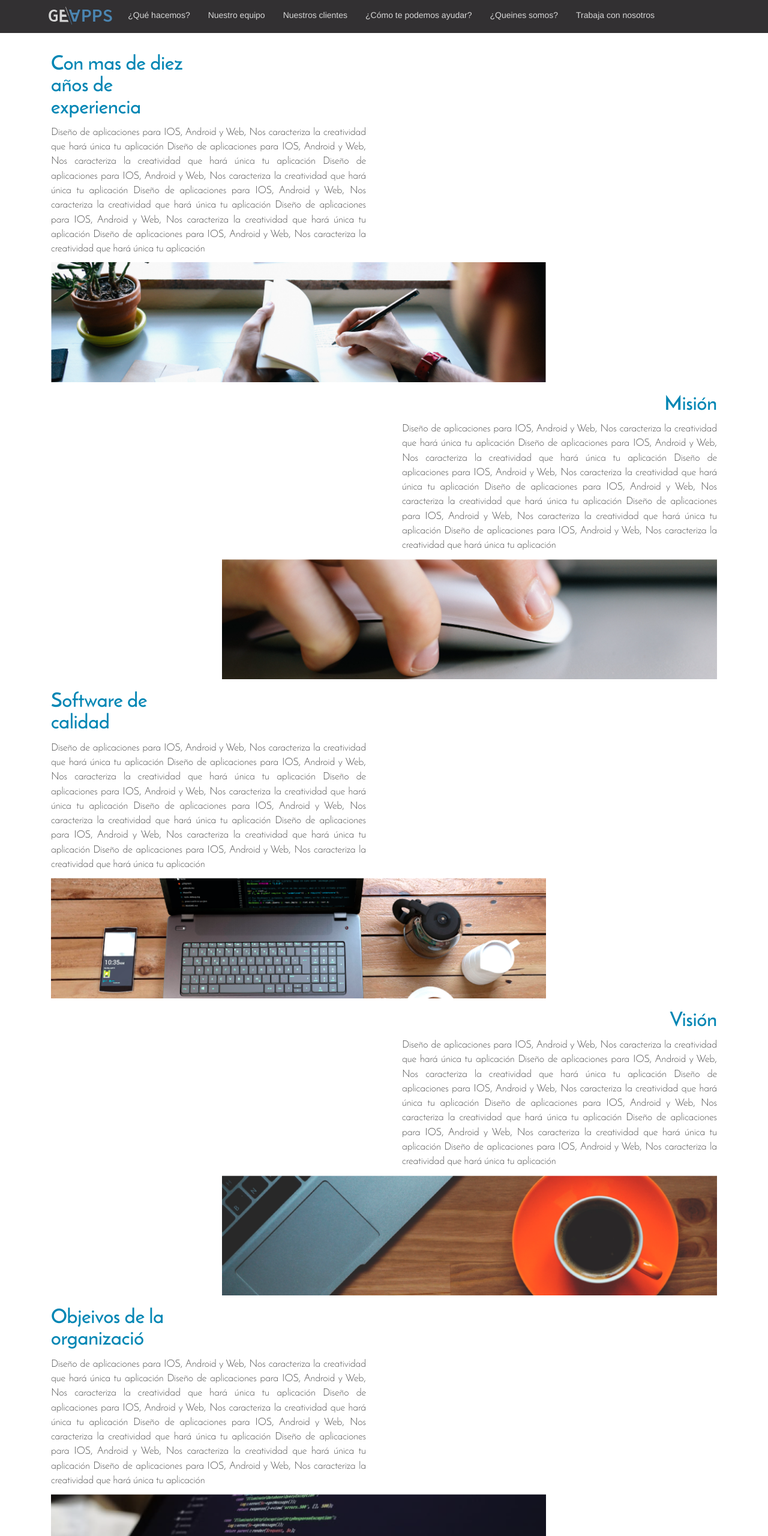
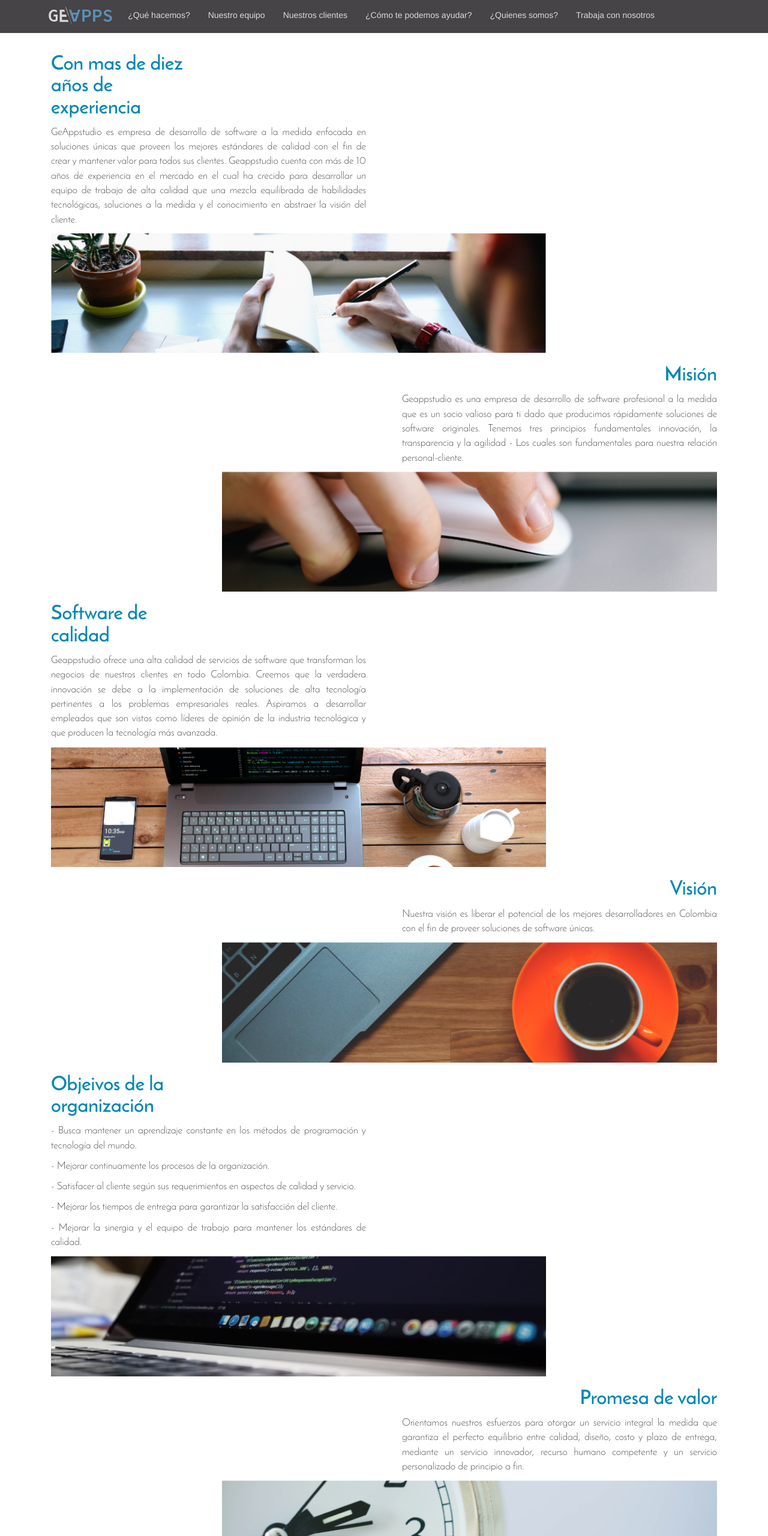
Before and after one commit to camiloleal/geappstudio, a plain HTML site: page about_us.html in a window 1280 px wide. Shown: the top 2560 px of the page at 60% size. Drawn offline with Linux system fonts and the light colour scheme.

Commit message:
change design and add texts

```diff
--- a/about_us.html
+++ b/about_us.html
@@ -50,7 +50,7 @@
                           <a class="page-scroll nav-titles" href="index.html#how-to-help">¿Cómo te podemos ayudar?</a>
                       </li>
                       <li>
-                          <a class="page-scroll nav-titles" href="#page-top">¿Queines somos?</a>
+                          <a class="page-scroll nav-titles" href="#page-top">¿Quienes somos?</a>
                       </li>
                       <li>
                           <a class="page-scroll nav-titles" href="work_with_us.html">Trabaja con nosotros</a>
@@ -71,12 +71,11 @@
               <div class="row">
                   <div class="col-md-6">
                       <p>
-                      Diseño de aplicaciones para IOS, Android y Web, Nos caracteriza la creatividad que hará única tu aplicación
-                      Diseño de aplicaciones para IOS, Android y Web, Nos caracteriza la creatividad que hará única tu aplicación
-                      Diseño de aplicaciones para IOS, Android y Web, Nos caracteriza la creatividad que hará única tu aplicación
-                      Diseño de aplicaciones para IOS, Android y Web, Nos caracteriza la creatividad que hará única tu aplicación
-                      Diseño de aplicaciones para IOS, Android y Web, Nos caracteriza la creatividad que hará única tu aplicación
-                      Diseño de aplicaciones para IOS, Android y Web, Nos caracteriza la creatividad que hará única tu aplicación
+                      GeAppstudio es empresa de desarrollo de software a la medida enfocada en soluciones únicas que proveen
+                      los mejores estándares de calidad con el fin de crear y mantener valor para todos sus clientes.
+                      Geappstudio cuenta con más de 10  años de experiencia en el mercado en el cual ha crecido para desarrollar
+                      un equipo de trabajo de alta calidad que una mezcla equilibrada de habilidades tecnológicas, soluciones a la medida
+                      y el conocimiento en abstraer la visión del cliente.
                       </p>
                   </div>
               </div>
@@ -92,12 +91,9 @@
               <div class="row">
                   <div class="col-md-6 col-md-offset-6">
                       <p>
-                      Diseño de aplicaciones para IOS, Android y Web, Nos caracteriza la creatividad que hará única tu aplicación
-                      Diseño de aplicaciones para IOS, Android y Web, Nos caracteriza la creatividad que hará única tu aplicación
-                      Diseño de aplicaciones para IOS, Android y Web, Nos caracteriza la creatividad que hará única tu aplicación
-                      Diseño de aplicaciones para IOS, Android y Web, Nos caracteriza la creatividad que hará única tu aplicación
-                      Diseño de aplicaciones para IOS, Android y Web, Nos caracteriza la creatividad que hará única tu aplicación
-                      Diseño de aplicaciones para IOS, Android y Web, Nos caracteriza la creatividad que hará única tu aplicación
+                      Geappstudio es una empresa de desarrollo de software profesional a la medida que es un socio valioso para ti
+                      dado que producimos rápidamente soluciones de software originales. Tenemos tres principios fundamentales innovación,
+                      la transparencia y la agilidad - Los cuales son fundamentales para nuestra relación personal-cliente.
                       </p>
                   </div>
               </div>
@@ -111,12 +107,10 @@
               <div class="row">
                   <div class="col-md-6">
                       <p>
-                      Diseño de aplicaciones para IOS, Android y Web, Nos caracteriza la creatividad que hará única tu aplicación
-                      Diseño de aplicaciones para IOS, Android y Web, Nos caracteriza la creatividad que hará única tu aplicación
-                      Diseño de aplicaciones para IOS, Android y Web, Nos caracteriza la creatividad que hará única tu aplicación
-                      Diseño de aplicaciones para IOS, Android y Web, Nos caracteriza la creatividad que hará única tu aplicación
-                      Diseño de aplicaciones para IOS, Android y Web, Nos caracteriza la creatividad que hará única tu aplicación
-                      Diseño de aplicaciones para IOS, Android y Web, Nos caracteriza la creatividad que hará única tu aplicación
+                      Geappstudio ofrece una alta calidad de servicios de software que transforman los negocios de nuestros clientes
+                      en todo Colombia. Creemos que la verdadera innovación se debe a la implementación de soluciones de alta tecnología
+                      pertinentes a los problemas empresariales reales. Aspiramos a desarrollar empleados que son vistos como líderes de opinión
+                      de la industria tecnológica y que producen la tecnología más avanzada.
                       </p>
                   </div>
               </div>
@@ -132,12 +126,8 @@
               <div class="row">
                   <div class="col-md-6 col-md-offset-6">
                       <p>
-                      Diseño de aplicaciones para IOS, Android y Web, Nos caracteriza la creatividad que hará única tu aplicación
-                      Diseño de aplicaciones para IOS, Android y Web, Nos caracteriza la creatividad que hará única tu aplicación
-                      Diseño de aplicaciones para IOS, Android y Web, Nos caracteriza la creatividad que hará única tu aplicación
-                      Diseño de aplicaciones para IOS, Android y Web, Nos caracteriza la creatividad que hará única tu aplicación
-                      Diseño de aplicaciones para IOS, Android y Web, Nos caracteriza la creatividad que hará única tu aplicación
-                      Diseño de aplicaciones para IOS, Android y Web, Nos caracteriza la creatividad que hará única tu aplicación
+                      Nuestra visión es liberar el potencial  de los mejores desarrolladores en Colombia con el fin de proveer
+                      soluciones de software únicas.
                       </p>
                   </div>
               </div>
@@ -145,19 +135,16 @@
                   <img src="img/vision.png"></img>
               </div>
               <div class="col-md-3">
-                  <h3>Objeivos de la organizació</h3>
+                  <h3>Objeivos de la organización</h3>
               </div>
               <div class="row"></div>
               <div class="row">
                   <div class="col-md-6">
-                      <p>
-                      Diseño de aplicaciones para IOS, Android y Web, Nos caracteriza la creatividad que hará única tu aplicación
-                      Diseño de aplicaciones para IOS, Android y Web, Nos caracteriza la creatividad que hará única tu aplicación
-                      Diseño de aplicaciones para IOS, Android y Web, Nos caracteriza la creatividad que hará única tu aplicación
-                      Diseño de aplicaciones para IOS, Android y Web, Nos caracteriza la creatividad que hará única tu aplicación
-                      Diseño de aplicaciones para IOS, Android y Web, Nos caracteriza la creatividad que hará única tu aplicación
-                      Diseño de aplicaciones para IOS, Android y Web, Nos caracteriza la creatividad que hará única tu aplicación
-                      </p>
+                      <p>- Busca mantener un aprendizaje constante en los métodos de programación y tecnología del mundo.</p>
+                      <p>- Mejorar continuamente los procesos de la organización.</p>
+                      <p>- Satisfacer al cliente según sus requerimientos en aspectos de calidad y servicio.</p>
+                      <p>- Mejorar los tiempos de entrega para garantizar la satisfacción del cliente.</p>
+                      <p>- Mejorar la sinergia y el equipo de trabajo para mantener los estándares de calidad.</p>
                   </div>
               </div>
               <div class="col-md-9">
@@ -172,12 +159,9 @@
               <div class="row">
                   <div class="col-md-6 col-md-offset-6">
                       <p>
-                      Diseño de aplicaciones para IOS, Android y Web, Nos caracteriza la creatividad que hará única tu aplicación
-                      Diseño de aplicaciones para IOS, Android y Web, Nos caracteriza la creatividad que hará única tu aplicación
-                      Diseño de aplicaciones para IOS, Android y Web, Nos caracteriza la creatividad que hará única tu aplicación
-                      Diseño de aplicaciones para IOS, Android y Web, Nos caracteriza la creatividad que hará única tu aplicación
-                      Diseño de aplicaciones para IOS, Android y Web, Nos caracteriza la creatividad que hará única tu aplicación
-                      Diseño de aplicaciones para IOS, Android y Web, Nos caracteriza la creatividad que hará única tu aplicación
+                      Orientamos nuestros esfuerzos para otorgar un servicio integral la medida que garantiza el perfecto equilibrio
+                      entre calidad, diseño, costo y plazo de entrega, mediante un servicio innovador, recurso humano competente
+                      y un servicio personalizado de principio a fin.
                       </p>
                   </div>
               </div>
--- a/css/base.css
+++ b/css/base.css
@@ -19,7 +19,7 @@ html {
     .navbar-default .navbar-collapse, .navbar-default .navbar-form {
         border-color: transparent;
         background: #323032;
-        opacity: 0.6;
+        opacity: 0.9;
     }
     .social-icons {
         position: initial !important;
@@ -33,7 +33,7 @@ html {
     }
 }
 
-@media (min-width: 768px) and (max-width: 991px) {
+@media (min-width: 768px) and (max-width: 1200px) {
     .navbar-collapse.collapse {
         display: none !important;
     }
@@ -41,7 +41,7 @@ html {
         display: block !important;
     }
     .navbar-header .collapse, .navbar-toggle {
-        display:block !important;
+        display: block !important;
     }
     .navbar-header {
         float:none;
@@ -65,6 +65,7 @@ html {
     background: #323032;
     padding: 0;
     height: 55px;
+    opacity: 0.9;
 }
 
 .navbar-default {
@@ -83,6 +84,10 @@ html {
 .navbar-default .navbar-nav>.active>a:focus,
 .navbar-default .navbar-nav>.active>a:hover {
     background-color: transparent;
+}
+
+.navbar-default .navbar-toggle {
+    border-color: transparent;
 }
 
 .logo {
@@ -153,8 +158,13 @@ html {
 
 .our-team-section {
     padding-top: 50px;
+    background-color: gainsboro;
     text-align: center;
-    background-color: gainsboro;
+}
+
+.our-team-section p {
+    text-align: justify;
+    margin: 0px 10px;
 }
 
 .our-team-section img{
@@ -256,11 +266,11 @@ html {
 }
 
 footer {
-    background: #0086B4;
+    background: #323032;
     padding-bottom: 20px;
 }
 
-footer h3{
+footer h2{
     text-align: center;
 }
 
@@ -277,6 +287,13 @@ section,
 footer {
     font-family: "josefinsans-light";
     font-size:17px;
+}
+
+section h2,
+footer h2 {
+    font-family: "josefinsans-semibold";
+    color: #0086B6;
+    font-size:24px;
 }
 
 section h3,
```
Also changed, not shown: index.html (+10 -10 lines), img/arquitectura.svg (added), img/consultoria.svg, img/desarrollo-agil.svg, img/desarrollo.svg, img/diseño.svg, img/distribuir.svg, img/historias-de-usuario.svg.
